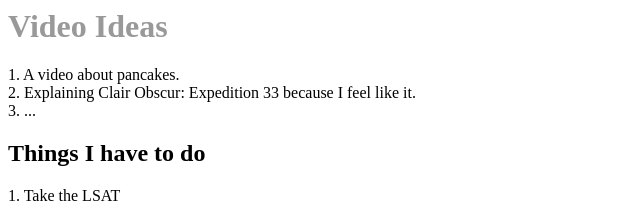
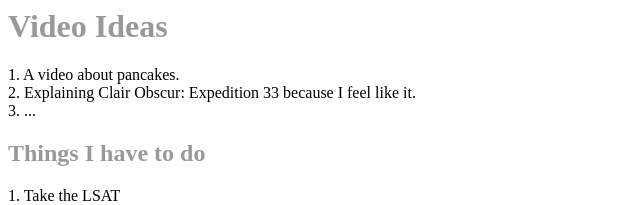
Before and after one commit to Pete-Massa/pete-massa.github.io, a plain HTML site: page index.html in a window 1280 px wide. Shown: the top 205 px of the page, without its empty margins (0-640 px from the left). Drawn offline with Linux system fonts and the light colour scheme.

Commit message:
Update index.html

```diff
--- a/index.html
+++ b/index.html
@@ -2,6 +2,7 @@
 <style>
  body {font-family: Times New Roman, margin: 40px; }
  h1 {color:#808080cc;}
+ h2 {color:#808080cc;}
  p {font-size: 16px;}
  a {color: #3333cc;}
 </style>
```
